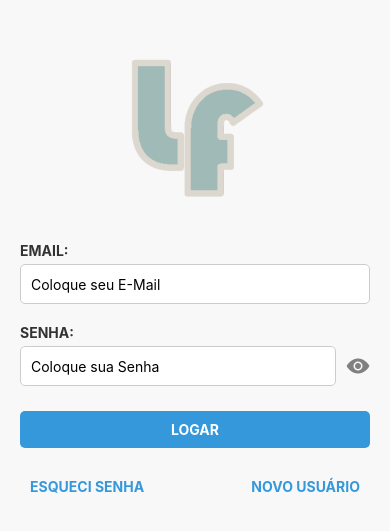
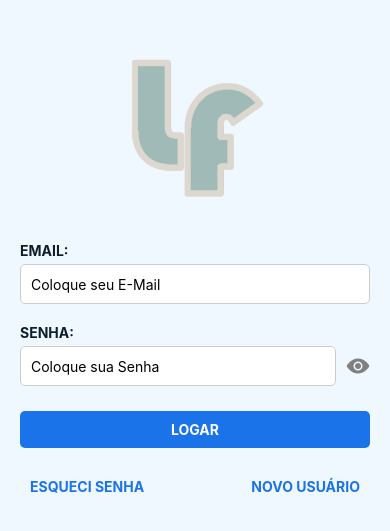
Before and after one commit to yJoaoFerreira/LFitness, a React Native app: screen /Aluno in a window 390 px wide. Shown: the part 141-672 px from the top of the page. Built offline with nearby package versions, Linux system fonts and the light colour scheme.

Commit message:
Day Seven: Ajustes no Style (WIP)

```diff
--- a/screens/About.js
+++ b/screens/About.js
@@ -41,11 +41,11 @@ const styles = StyleSheet.create({
   },
   scrollView: {
     flex: 1,
-    backgroundColor: '#fff',
+    backgroundColor: '#1a1a1a',
   },
   title: {
     fontSize: 32,
-    color: '#2c3e50',
+    color: '#ffffff',
     marginBottom: 20,
     textAlign: 'center',
     fontWeight: 'bold',
@@ -58,14 +58,14 @@ const styles = StyleSheet.create({
   },
   name: {
     fontSize: 26,
-    color: '#2c3e50',
+    color: '#25D366',
     marginBottom: 10,
     textAlign: 'center',
     fontStyle: 'italic',
   },
   description: {
     fontSize: 18,
-    color: '#34495e',
+    color: '#aaaaaa',
     marginVertical: 10,
     textAlign: 'center',
     paddingHorizontal: 10,
--- a/screens/Home.js
+++ b/screens/Home.js
@@ -32,11 +32,11 @@ const Home = ({ navigation, route }) => {
         )}
 
         <TouchableOpacity style={styles.button} onPress={() => navigation.navigate("Aluno")}>
-          <Text style={styles.buttonText}>Ir para Alunos</Text>
+          <Text style={styles.buttonText}>Área de Alunos</Text>
         </TouchableOpacity>
 
         <TouchableOpacity style={[styles.button, styles.logoutButton]} onPress={deslogar}>
-          <Text style={styles.buttonText}>Logout</Text>
+          <Text style={styles.buttonText}>Deslogar</Text>
         </TouchableOpacity>
       </View>
     </View>
@@ -46,7 +46,7 @@ const Home = ({ navigation, route }) => {
 const styles = StyleSheet.create({
   container: {
     flex: 1,
-    backgroundColor: '#f0f0f0',
+    backgroundColor: '#DEDAD1',
   },
   content: {
     flex: 1,
@@ -58,27 +58,30 @@ const styles = StyleSheet.create({
     fontSize: 24,
     fontWeight: 'bold',
     marginBottom: 30,
-    color: '#333',
+    color: '#4A6865',
   },
   quoteContainer: {
     marginBottom: 30,
     paddingHorizontal: 20,
     alignItems: 'center',
+    backgroundColor: '#A0BAB7',
+    paddingVertical: 10,
+    borderRadius: 8,
   },
   quoteText: {
     fontSize: 20,
     fontStyle: 'italic',
-    color: '#555',
+    color: '#333333',
     textAlign: 'center',
   },
   quoteAuthor: {
     fontSize: 15,
-    color: '#777',
+    color: '#777777',
     marginTop: 5,
     textAlign: 'center',
   },
   button: {
-    backgroundColor: '#007BFF',
+    backgroundColor: '#A0BAB7',
     padding: 15,
     borderRadius: 10,
     alignItems: 'center',
@@ -91,7 +94,7 @@ const styles = StyleSheet.create({
     fontWeight: 'bold',
   },
   logoutButton: {
-    backgroundColor: '#FF4C4C',
+    backgroundColor: '#7A918E',
   },
 });
 
--- a/screens/Login.js
+++ b/screens/Login.js
@@ -171,7 +171,7 @@ const Login = ({ navigation, route }) => {
 const styles = StyleSheet.create({
   container: {
     flex: 1,
-    backgroundColor: '#f8f8f8',
+    backgroundColor: '#f0f8ff',
   },
   scrollViewContent: {
     flexGrow: 1,
@@ -190,7 +190,7 @@ const styles = StyleSheet.create({
     paddingVertical: 5,
     fontWeight: '700',
     textTransform: 'uppercase',
-    color: '#333',
+    color: '#0d1f2d',
   },
   inputContainer: {
     marginBottom: 15,
@@ -206,13 +206,13 @@ const styles = StyleSheet.create({
     borderWidth: 1,
     borderRadius: 5,
     paddingHorizontal: 10,
-    backgroundColor: '#fff',
+    backgroundColor: '#ffffff',
   },
   eyeIcon: {
     marginLeft: 10,
   },
   formButton: {
-    backgroundColor: '#3498db',
+    backgroundColor: '#1a73e8',
     padding: 10,
     borderRadius: 5,
     alignItems: 'center',
@@ -234,10 +234,10 @@ const styles = StyleSheet.create({
   subButtonText: {
     fontWeight: '700',
     textTransform: 'uppercase',
-    color: '#3498db',
+    color: '#1a73e8',
   },
   errorText: {
-    color: 'red',
+    color: '#d9534f',
     marginVertical: 10,
     fontWeight: 'bold',
   },
--- a/screens/Register.js
+++ b/screens/Register.js
@@ -51,7 +51,7 @@ const Register = ({ navigation }) => {
       <Image source={require('../assets/logo.png')} style={styles.logo} />
 
       {loading ? (
-        <ActivityIndicator size="large" color="#3498db" />
+        <ActivityIndicator size="large" color="#4A90E2" />
       ) : (
         <>
           <Text style={styles.label}>Nome:</Text>
@@ -110,32 +110,32 @@ const styles = StyleSheet.create({
     flex: 1,
     justifyContent: 'center',
     paddingHorizontal: 20,
-    backgroundColor: '#f8f8f8',
+    backgroundColor: '#FFFFFF',
   },
   label: {
     paddingVertical: 5,
     fontWeight: '700',
     textTransform: 'uppercase',
-    color: '#333',
+    color: '#333333',
     marginBottom: 10,
   },
   formInput: {
     height: 40,
-    borderColor: '#ccc',
+    borderColor: '#CCCCCC',
     borderWidth: 1,
     borderRadius: 5,
     paddingHorizontal: 10,
-    backgroundColor: '#fff',
+    backgroundColor: '#FFFFFF',
     marginBottom: 15,
   },
   formButton: {
-    backgroundColor: '#3498db',
+    backgroundColor: '#4A90E2',
     padding: 10,
     borderRadius: 5,
     alignItems: 'center',
   },
   buttonText: {
-    color: '#fff',
+    color: '#FFFFFF',
     fontWeight: '700',
     textTransform: 'uppercase',
   },
@@ -146,7 +146,7 @@ const styles = StyleSheet.create({
   subButtonText: {
     fontWeight: '700',
     textTransform: 'uppercase',
-    color: '#3498db',
+    color: '#4A90E2',
   },
   logo: {
     width: 150,
@@ -155,7 +155,7 @@ const styles = StyleSheet.create({
     marginBottom: 30,
   },
   errorText: {
-    color: 'red',
+    color: '#D0021B',
     marginVertical: 10,
     fontWeight: 'bold',
   },
--- a/screens/Settings.js
+++ b/screens/Settings.js
@@ -1,36 +1,33 @@
 import React from 'react';
-import { Text,View,StyleSheet,Pressable } from 'react-native';
+import { Text, View, StyleSheet, Pressable } from 'react-native';
 import { MaterialCommunityIcons } from '@expo/vector-icons';
-import {useState} from 'react';
+import { useState } from 'react';
 
 const Config = () => {
- const [change1,setchange1] = useState(false);
- const [change2,setchange2] = useState(false);
+  const [change1, setchange1] = useState(false);
+  const [change2, setchange2] = useState(false);
 
- return(
+  return (
     <View style={styles.container}>
       <View style={styles.content}>
-     <Text style={styles.title}>Configurações </Text>
-    <Text style={{fontSize:15,fontWeight:'bold'}}>Alterar o tamanho da fonte (Grande ou Pequeno) </Text>
-    {change1 ?(
+        <Text style={styles.title}>Configurações</Text>
+        <Text style={styles.label}>Alterar o tamanho da fonte (Grande ou Pequeno)</Text>
         <Pressable onPress={() => setchange1(!change1)}>
-       <MaterialCommunityIcons name="toggle-switch" size={50} color="black"  />
+          <MaterialCommunityIcons
+            name={change1 ? "toggle-switch" : "toggle-switch-off"}
+            size={50}
+            color={change1 ? '#25D366' : '#ccc'}
+          />
         </Pressable>
-    ) : (
-      <Pressable  onPress={() => setchange1(!change1)}>
-       <MaterialCommunityIcons name="toggle-switch-off" size={50} color="black"  />
+
+        <Text style={styles.label}>Alterar tipo de visualização (Light ou Dark)</Text>
+        <Pressable onPress={() => setchange2(!change2)}>
+          <MaterialCommunityIcons
+            name={change2 ? "toggle-switch" : "toggle-switch-off"}
+            size={50}
+            color={change2 ? '#25D366' : '#ccc'}
+          />
         </Pressable>
-    )}
-    <Text style={{fontSize:15,fontWeight:'bold'}}>Alterar tipo de visualização (Light ou Dark) </Text>
-    {change2 ?(
-      <Pressable onPress={() => setchange2(!change2)}>
-       <MaterialCommunityIcons name="toggle-switch" size={50} color="black"  />
-      </Pressable>
-    ) : (
-      <Pressable  onPress={() => setchange2(!change2)}>
-       <MaterialCommunityIcons name="toggle-switch-off" size={50} color="black"  />
-      </Pressable>
-    )}
       </View>
     </View>
   );
@@ -39,7 +36,7 @@ const Config = () => {
 const styles = StyleSheet.create({
   container: {
     flex: 1,
-    backgroundColor: '#f0f0f0',
+    backgroundColor: '#1a1a1a',
   },
   content: {
     flex: 1,
@@ -51,8 +48,15 @@ const Config = () => {
     fontSize: 24,
     fontWeight: 'bold',
     marginBottom: 30,
-    color: '#333',
+    color: '#ffffff',
   },
+  label: {
+    fontSize: 15,
+    fontWeight: 'bold',
+    color: '#aaaaaa',
+    marginTop: 20,
+    marginBottom: 10,
+  },
+});
 
- });
 export default Config;
--- a/screens/Student.js
+++ b/screens/Student.js
@@ -8,7 +8,6 @@ import { db } from '../services/firebaseConfig';
 
 const Student = () => {
   const navigation = useNavigation();
-
   const [modalVisible, setModalVisible] = useState(false);
   const [alunoData, setAlunoData] = useState({
     Nome: '',
@@ -136,14 +135,14 @@ const styles = StyleSheet.create({
     color: '#333',
   },
   button: {
-    backgroundColor: '#4CAF50',
+    backgroundColor: '#A0BAB7',
     padding: 15,
     marginVertical: 10,
-    borderRadius: 5,
+    borderRadius: 10,
     alignItems: 'center',
   },
   buttonText: {
-    color: '#fff',
+    color: '#ffffff',
     fontSize: 16,
     fontWeight: '600',
   },
@@ -155,35 +154,37 @@ const styles = StyleSheet.create({
   modalContainer: {
     flex: 1,
     justifyContent: 'center',
-    backgroundColor: 'rgba(0,0,0,0.5)',
+    backgroundColor: 'rgba(0, 0, 0, 0.5)',
   },
   modalContent: {
-    backgroundColor: '#fff',
+    backgroundColor: '#ffffff',
     padding: 20,
-    margin: 30,
-    borderRadius: 10,
+    marginHorizontal: 30,
+    borderRadius: 15,
   },
   modalTitle: {
     fontSize: 22,
     fontWeight: 'bold',
     marginBottom: 15,
     textAlign: 'center',
+    color: '#333',
   },
   modalText: {
     fontSize: 18,
     marginBottom: 10,
+    color: '#555',
   },
   closeButton: {
-    backgroundColor: '#4CAF50',
+    backgroundColor: '#7A918E',
     padding: 15,
-    borderRadius: 5,
+    borderRadius: 10,
     alignItems: 'center',
     marginTop: 20,
   },
   linkButton: {
-    backgroundColor: '#007BFF',
+    backgroundColor: '#A0BAB7',
     padding: 15,
-    borderRadius: 5,
+    borderRadius: 10,
     alignItems: 'center',
     marginTop: 20,
   },
```
Also changed, not shown: screens/Training.js (+6 -7 lines). Lines whose indentation alone changed are shown as unchanged.
